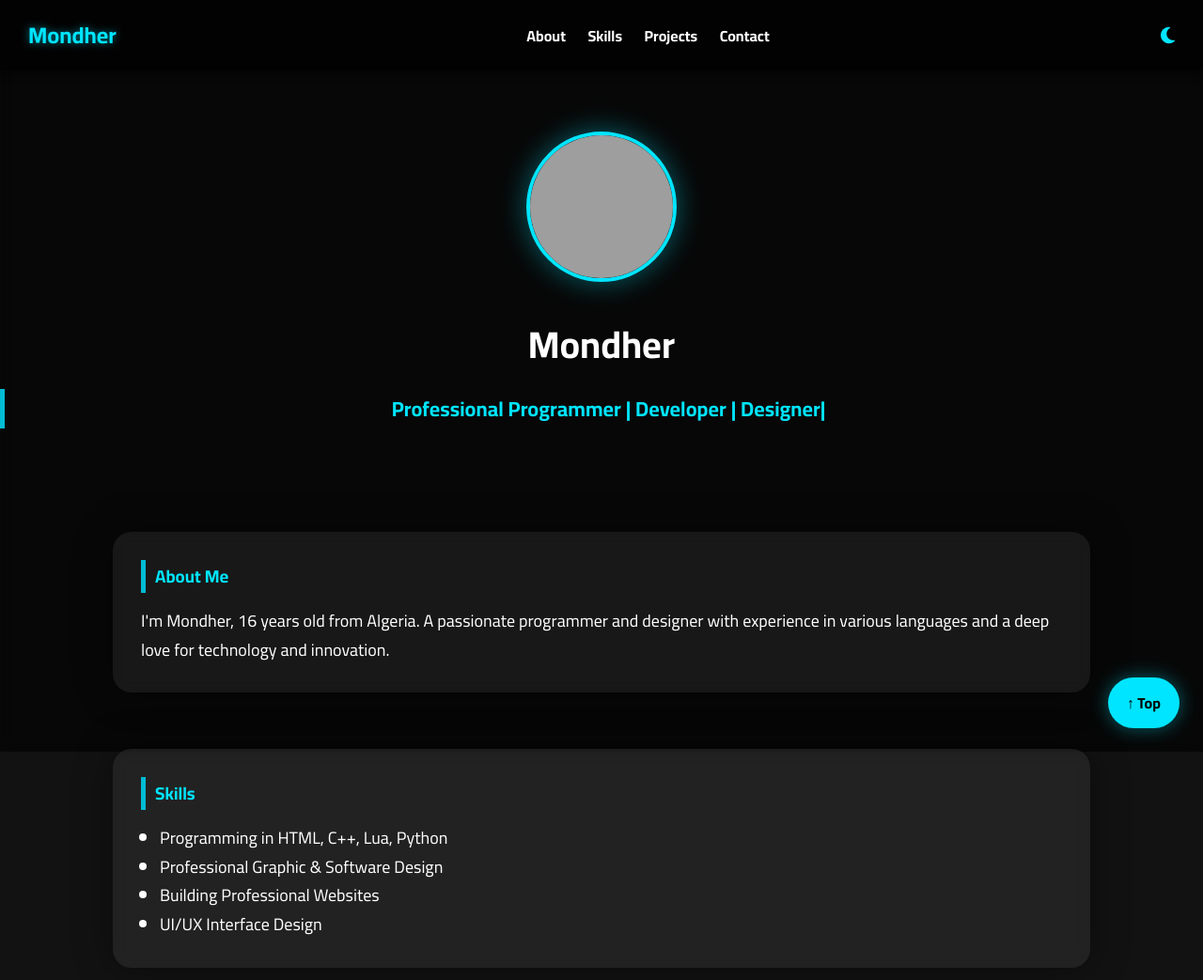
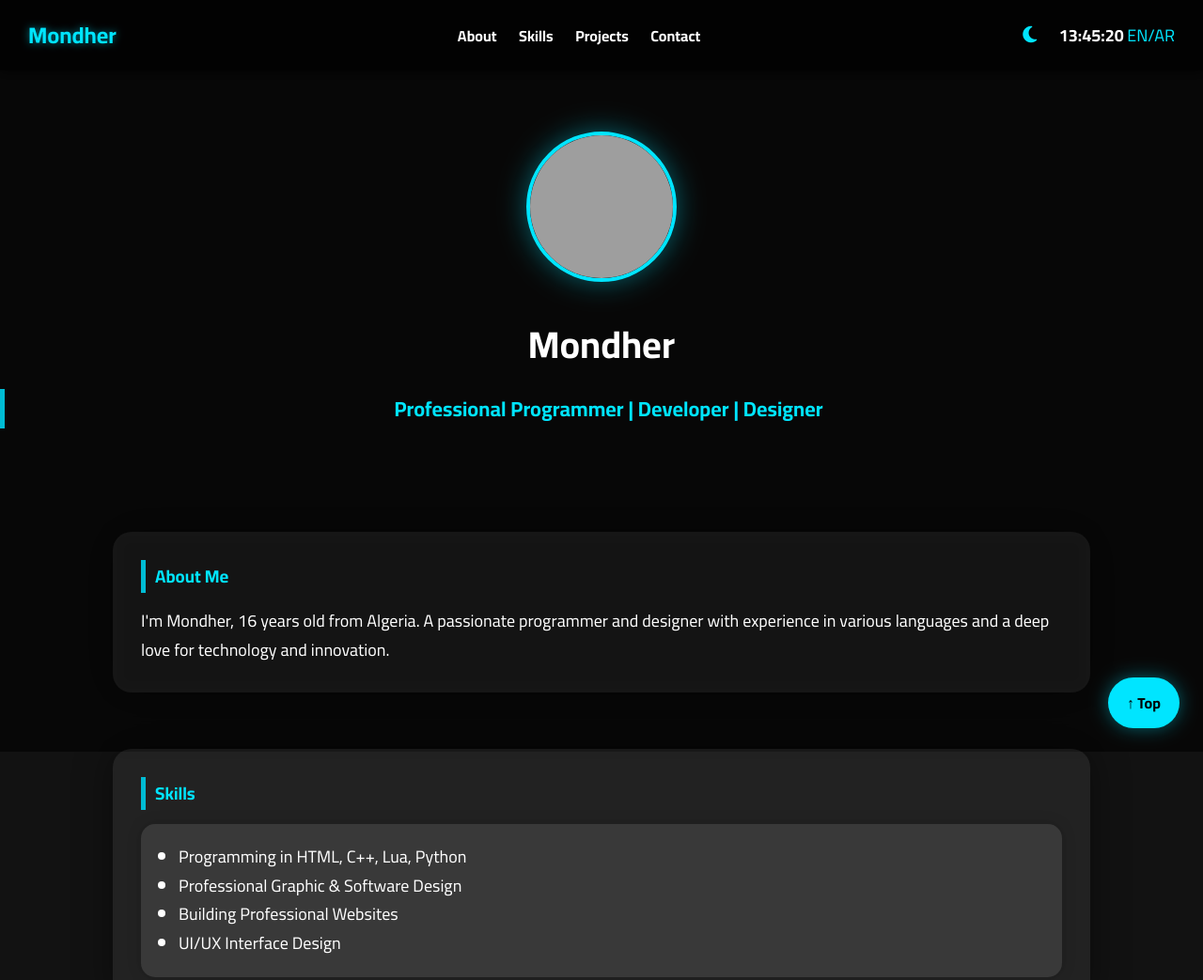
Before and after one commit to 0xr88/mondher-portfolio, a plain HTML site: page index.html in a window 1280 px wide. Shown: the top 1043 px of the page at 94% size. Drawn offline with Linux system fonts and the light colour scheme; grey boxes are pictures that could not be loaded.

Commit message:
Add files via upload

```diff
--- a/index.html
+++ b/index.html
@@ -14,13 +14,24 @@
       box-sizing: border-box;
     }
 
+    html {
+      scroll-behavior: smooth;
+    }
+
     body {
       font-family: 'Cairo', sans-serif;
       color: #fff;
       background: url('background.jpg') no-repeat center center fixed;
       background-size: cover;
-      scroll-behavior: smooth;
       transition: background-color 0.3s, color 0.3s;
+      opacity: 0;
+      animation: fadeIn 1s ease forwards;
+    }
+
+    @keyframes fadeIn {
+      to {
+        opacity: 1;
+      }
     }
 
     body.dark-mode {
@@ -53,6 +64,12 @@
       align-items: center;
       z-index: 1000;
       box-shadow: 0 2px 10px rgba(0,0,0,0.6);
+      animation: slideDown 0.7s ease-in-out;
+    }
+
+    @keyframes slideDown {
+      from { transform: translateY(-100%); opacity: 0; }
+      to { transform: translateY(0); opacity: 1; }
     }
 
     header h1 {
@@ -77,6 +94,12 @@
     .hero {
       padding-top: 140px;
       text-align: center;
+      animation: fadeUp 1.5s ease;
+    }
+
+    @keyframes fadeUp {
+      from { transform: translateY(50px); opacity: 0; }
+      to { transform: translateY(0); opacity: 1; }
     }
 
     .hero img {
@@ -97,16 +120,7 @@
       font-size: 22px;
       color: #00e5ff;
       margin-bottom: 20px;
-    }
-
-    .typewriter::after {
-      content: '|';
-      animation: blink 1s infinite;
-    }
-
-    @keyframes blink {
-      0%, 100% { opacity: 1; }
-      50% { opacity: 0; }
+      min-height: 28px;
     }
 
     .container {
@@ -123,6 +137,7 @@
       backdrop-filter: blur(8px);
       box-shadow: 0 0 40px rgba(0,0,0,0.4);
       transition: transform 0.3s ease;
+      animation: fadeUp 1s ease forwards;
     }
 
     .section:hover {
@@ -169,6 +184,7 @@
       background: rgba(0,0,0,0.6);
       font-size: 15px;
       letter-spacing: 0.5px;
+      animation: fadeIn 2s ease;
     }
 
     .floating-btn {
@@ -200,6 +216,50 @@
       color: #ffd700;
     }
 
+    .language-btn {
+      font-size: 18px;
+      color: #00e5ff;
+      cursor: pointer;
+      transition: all 0.3s ease;
+    }
+
+    .language-btn:hover {
+      color: #ffd700;
+    }
+
+    /* بطاقات لعرض المحتوى */
+    .card {
+      background: rgba(255, 255, 255, 0.1);
+      padding: 20px;
+      border-radius: 15px;
+      box-shadow: 0 0 15px rgba(0, 0, 0, 0.2);
+      transition: transform 0.3s ease;
+    }
+
+    .card:hover {
+      transform: scale(1.05);
+    }
+
+    .color-picker {
+      margin-top: 20px;
+    }
+
+    .color-picker input {
+      width: 50px;
+      height: 30px;
+      border: none;
+      border-radius: 5px;
+      margin: 5px;
+      cursor: pointer;
+    }
+
+    #clock {
+      font-size: 18px;
+      color: #fff;
+      font-weight: bold;
+      margin-left: 20px;
+    }
+
     @media (max-width: 768px) {
       .hero h2 {
         font-size: 28px;
@@ -224,13 +284,17 @@
       <a href="#projects">Projects</a>
       <a href="#contact">Contact</a>
     </nav>
+    <div>
       <i class="fa-solid fa-moon toggle-dark-mode" onclick="toggleDarkMode()"></i>
+      <span id="clock"></span>
+      <span class="language-btn" onclick="toggleLanguage()">EN/AR</span>
+    </div>
   </header>
 
   <section class="hero">
     <img src="https://avatars.githubusercontent.com/u/9919?s=280&v=4" alt="Mondher"/>
     <h2>Mondher</h2>
-    <h3 class="typewriter">Professional Programmer | Developer | Designer</h3>
+    <h3 class="typewriter"></h3>
   </section>
 
   <div class="container">
@@ -241,21 +305,25 @@
 
     <section class="section" id="skills">
       <h3>Skills</h3>
+      <div class="card">
         <ul>
           <li>Programming in HTML, C++, Lua, Python</li>
           <li>Professional Graphic & Software Design</li>
           <li>Building Professional Websites</li>
           <li>UI/UX Interface Design</li>
         </ul>
+      </div>
     </section>
 
     <section class="section" id="projects">
       <h3>Projects</h3>
+      <div class="card">
         <ul>
           <li>Programming Learning Platform – <a href="#">View Project</a></li>
           <li>Task Management Web App – <a href="#">View Project</a></li>
           <li>Personal Portfolio Website – <a href="#">View Project</a></li>
         </ul>
+      </div>
     </section>
 
     <section class="section" id="contact">
@@ -266,6 +334,14 @@
         <a href="mailto:xmondherxx@gmail.com"><i class="fas fa-envelope"></i></a>
       </div>
     </section>
+
+    <!-- واجهة تخصيص الألوان -->
+    <div class="color-picker">
+      <h3>Customize Colors</h3>
+      <input type="color" id="bgColor" value="#121212" onchange="changeColor()">
+      <input type="color" id="textColor" value="#ffffff" onchange="changeColor()">
+    </div>
+
   </div>
 
   <footer>
@@ -275,18 +351,6 @@
   <a href="#top" class="floating-btn">↑ Top</a>
 
   <script>
-    const text = "Professional Programmer | Developer | Designer";
-    const tw = document.querySelector('.typewriter');
-    let i = 0;
-    function type() {
-      if (i < text.length) {
-        tw.textContent = text.substring(0, i + 1);
-        i++;
-        setTimeout(type, 60);
-      }
-    }
-    type();
-
     function toggleDarkMode() {
       const body = document.body;
       body.classList.toggle("dark-mode");
@@ -295,6 +359,52 @@
       icon.classList.toggle('fa-moon');
       icon.classList.toggle('fa-sun');
     }
+
+    // Typewriter animation
+    const tw = document.querySelector('.typewriter');
+    const text = "Professional Programmer | Developer | Designer";
+    let i = 0;
+    function typeWriter() {
+      if (i < text.length) {
+        tw.innerHTML += text.charAt(i);
+        i++;
+        setTimeout(typeWriter, 100);
+      }
+    }
+    typeWriter();
+
+    // Customize Colors
+    function changeColor() {
+      const bgColor = document.getElementById('bgColor').value;
+      const textColor = document.getElementById('textColor').value;
+      document.body.style.backgroundColor = bgColor;
+      document.body.style.color = textColor;
+    }
+
+    // Change Language (EN/AR)
+    function toggleLanguage() {
+      const languageButton = document.querySelector('.language-btn');
+      if (languageButton.innerHTML === "EN/AR") {
+        languageButton.innerHTML = "AR/EN";
+        // Translate text here if necessary
+      } else {
+        languageButton.innerHTML = "EN/AR";
+        // Translate text back
+      }
+    }
+
+    // Clock function
+    function updateClock() {
+      const now = new Date();
+      const hours = now.getHours().toString().padStart(2, '0');
+      const minutes = now.getMinutes().toString().padStart(2, '0');
+      const seconds = now.getSeconds().toString().padStart(2, '0');
+      const timeString = `${hours}:${minutes}:${seconds}`;
+      document.getElementById("clock").innerHTML = timeString;
+    }
+
+    setInterval(updateClock, 1000); // Update every second
+    updateClock(); // Initial call to show time immediately
   </script>
 
 </body>
```
Lines whose indentation alone changed are shown as unchanged.
